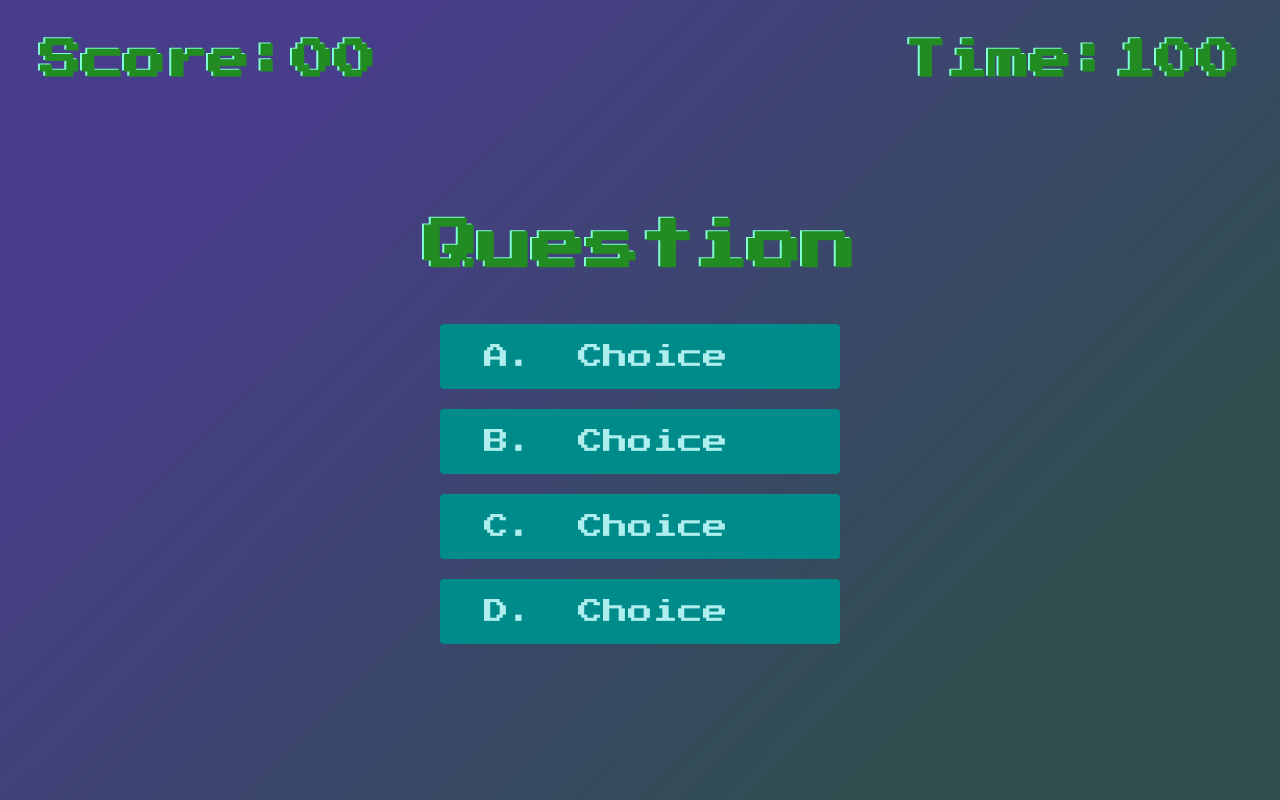
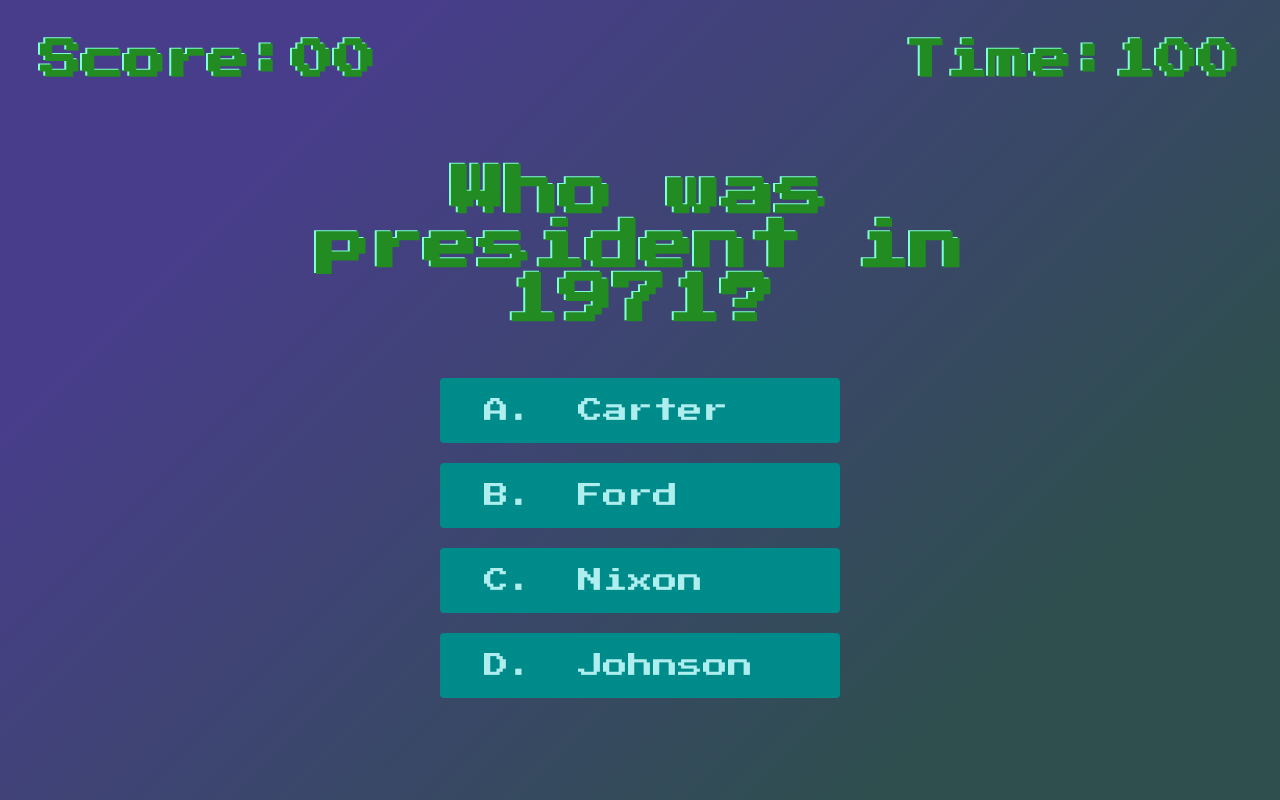
Before and after one commit to beaunaturale/quiz, a plain HTML site: page game.html in a window 1280 px wide. Drawn offline with Linux system fonts and the light colour scheme.

Commit message:
only first question shows up

```diff
--- a/assets/script/script.js
+++ b/assets/script/script.js
@@ -126,7 +126,7 @@ getNewQuestion = () => {
 
 }
 
-choices.forEach(choices => {
+choices.forEach(choice => {
   choice.addEventListener('click', e => {
     if(!acceptingAnswers) return
 
--- a/game.html
+++ b/game.html
@@ -19,7 +19,7 @@
   </header>
   <main class="container">
     <div id="game" class="flex-column flex-center justify-center">
-      <h1 id="quetsions">Question</h1>
+      <h1 id="questions">Question</h1>
       <div class="choice-container">
         <p class="choice-prefix">A.</p>
         <p class="choice-text" data-number="1">Choice</p>
```
